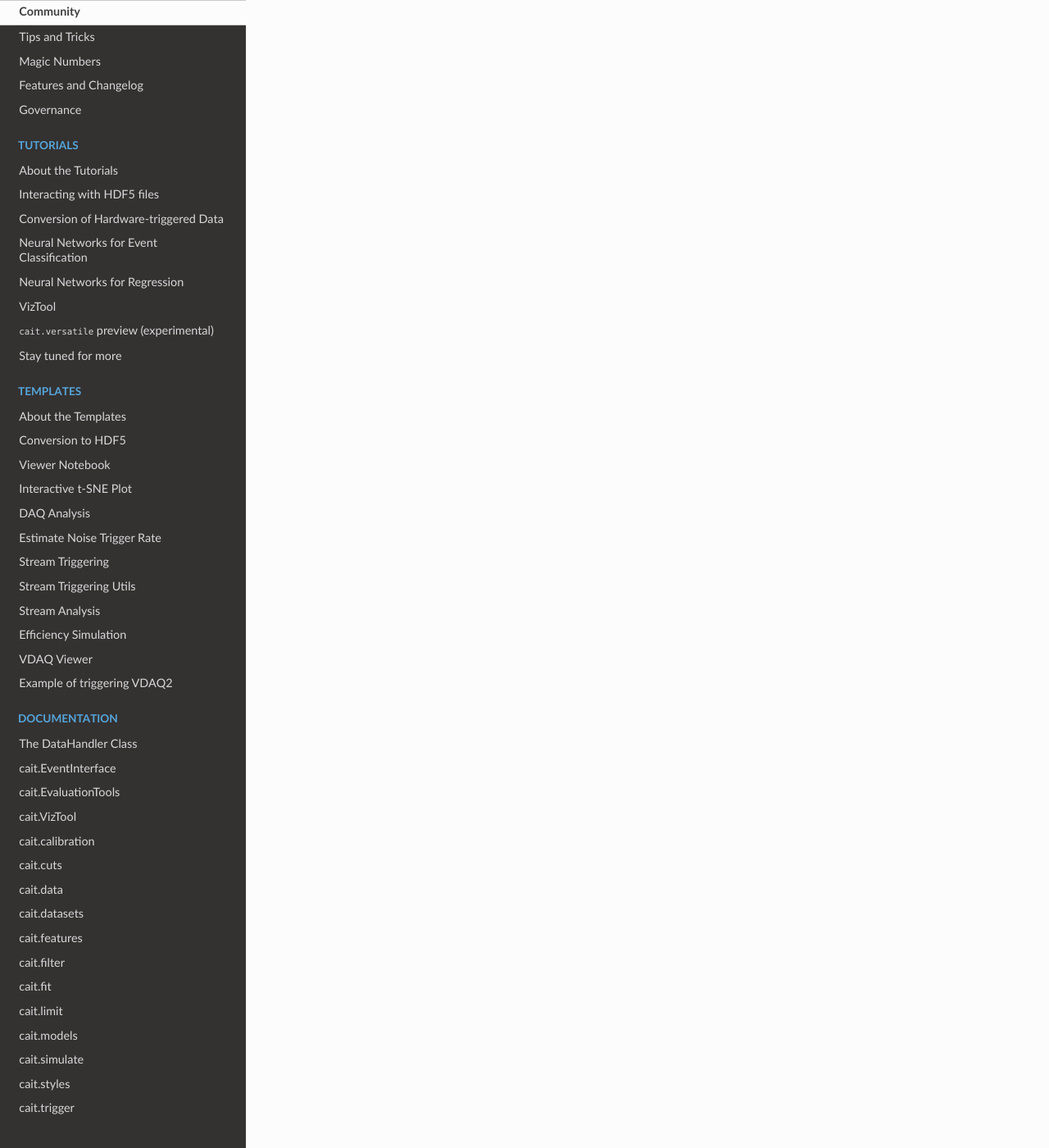
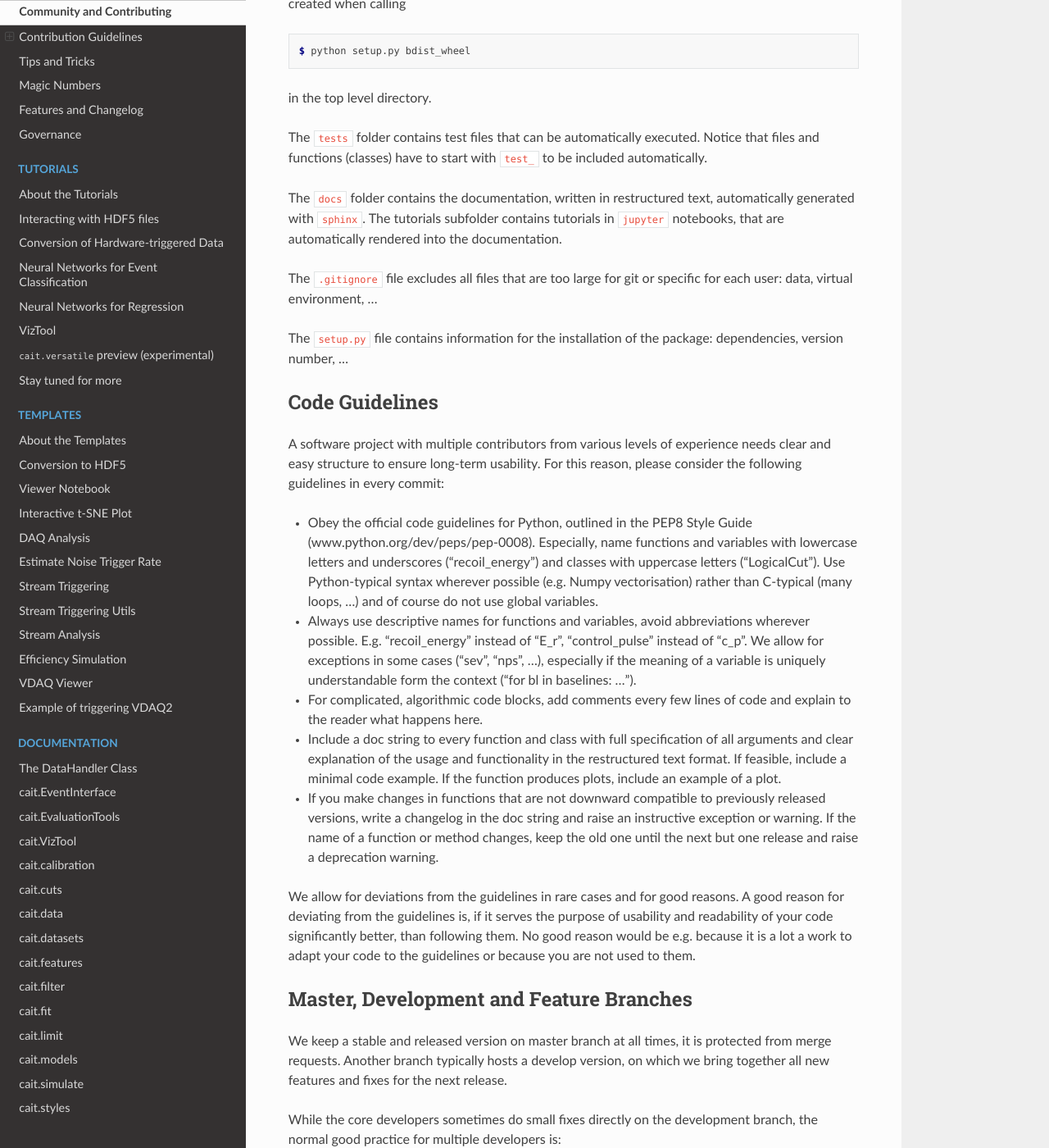
Before and after one commit to fewagner/cait, a Sphinx documentation site: the page built from docs/source/contributing.rst, in a window 1280 px wide and 1400 px high, scrolled down 1730 px. Shown: the whole window at 82% size. Built offline with Sphinx 7.4.7 and the Read the Docs theme 2.0.0, drawn with Linux system fonts in a browser that asks for light colours; pages that are not in the unit, such as notebooks, are missing from menus; some of the changed text lies outside the part shown.

Commit message:
update readme, contribution, start .toml

```diff
--- a/CONTRIBUTING.rst
+++ b/CONTRIBUTING.rst
@@ -1,10 +1,13 @@
-***********************
 Contribution Guidelines
-***********************
+=======================
+
+.. note::
+    Development of ``cait`` is done on a non-public gitlab server and the repository is merely mirrored to github (all branches from gitlab are automatically pushed to github but not vice-versa). If you have access to the gitlab repository, create and merge branches there only! To allow contribution to the public (github) repository, too, the develop branch is mirrored back to gitlab. To avoid conflicts, the develop branch is protected and you should **always coordinate** with a core maintainer when creating merge requests on github.
 
 The repository has the following structure:
 
 .. code::
+
     .
     +--cait/
     |  +--folder1/
@@ -36,16 +39,16 @@
 
 in the top level directory.
 
-The **tests** folder contains test files that can be automatically executed.
+The ``tests`` folder contains test files that can be automatically executed. Notice that files and functions (classes) have to start with ``test_`` to be included automatically.
 
-The **docs** folder contains the documentation, written in restructured text, automatically generated with Sphinx. The tutorials subfolder contains tutorials in Jupyter notebooks, that are automatically rendered into the documentation.
+The ``docs`` folder contains the documentation, written in restructured text, automatically generated with ``sphinx``. The tutorials subfolder contains tutorials in ``jupyter`` notebooks, that are automatically rendered into the documentation.
 
-The **.gitignore** file excludes all files that are too large for git or specific for each user: data, virtual environment, ...
+The ``.gitignore`` file excludes all files that are too large for git or specific for each user: data, virtual environment, ...
 
-The **setup.py** file contains information for the installation of the package: dependencies, version number, ...
+The ``setup.py`` file contains information for the installation of the package: dependencies, version number, ...
 
 Code Guidelines
-==================
+~~~~~~~~~~~~~~~
 
 A software project with multiple contributors from various levels of experience needs clear and easy structure to ensure long-term usability. For this reason, please consider the following guidelines in every commit:
 
@@ -62,7 +65,7 @@
 We allow for deviations from the guidelines in rare cases and for good reasons. A good reason for deviating from the guidelines is, if it serves the purpose of usability and readability of your code significantly better, than following them. No good reason would be e.g. because it is a lot a work to adapt your code to the guidelines or because you are not used to them.
 
 Master, Development and Feature Branches
-=============================================
+~~~~~~~~~~~~~~~~~~~~~~~~~~~~~~~~~~~~~~~~
 
 We keep a stable and released version on master branch at all times, it is protected from merge requests. Another branch typically hosts a develop version, on which we bring together all new features and fixes for the next release.
 
@@ -78,7 +81,7 @@
 Please keep as close as possible to this procedure. Keep your changes on the feature branch as close to the issue you defined to work on as possible. Merge the feature branch as soon as possible in the development branch, to avoid merge conflicts due to a drifted apart code base. You can find a very nice summary of the Git workflow in this blog post: https://nvie.com/posts/a-successful-git-branching-model/
 
 Wheel files
-==================
+~~~~~~~~~~~
 
 If you contribute to the code and push your changes, please also update the wheel file and push it. The wheel file can be updated with calling
 
--- a/cait/__init__.py
+++ b/cait/__init__.py
@@ -5,6 +5,8 @@
 from .viztool import VizTool
 from .limit import *
 from .resources import *
+
+__version__ = "1.2.1"
 
 __all__ = ['EventInterface',
            'DataHandler',
--- a/docs/source/contributing.rst
+++ b/docs/source/contributing.rst
@@ -1,8 +1,7 @@
-************
-Community
-************
+Community and Contributing
+==========================
 
-This page is to credit significant contributions to the Cait software package. Today, most contributions come from a small team at the Institute of High Energy Physics in Vienna and the CRESST/COSINUS collaborations. However, the project is still in an early stage and we are actively looking for people willing to contribute, especially also from diverse institutions and backgrounds. If you are interested in the software and motivated to contribute, please get in touch with one of our correspondents, listed below. For feature requests, please also get in touch or open an issue on GitLab/GitHub including the label "Feature Request" in its headline.
+This page is to credit significant contributions to the ``cait`` software package. Today, most contributions come from a small team at the Institute of High Energy Physics in Vienna and the CRESST/COSINUS collaborations. However, the project is still in an early stage and we are actively looking for people willing to contribute, especially also from diverse institutions and backgrounds. If you are interested in the software and motivated to contribute, please get in touch with one of our correspondents, listed below. For feature requests, please also get in touch or open an issue on GitLab/GitHub including the label "Feature Request" in its headline.
 
 Core developers (alphabetical list):
 
@@ -19,3 +18,7 @@
 - Daniel Schmiedmayer
 
 Currently all contributors are part of the CRESST and COSINUS collaborations.
+
+You want to contribute? Read the following
+
+.. include:: ../../CONTRIBUTING.rst
```
Also changed, not shown: other parts of CONTRIBUTING.rst (+2 -2 lines), README.rst (+8 -6 lines), docs/source/changelog.rst (+6 -7 lines), docs/source/installing.rst (+7 -6 lines), docs/source/magic.rst (+6 -7 lines), pyproject.toml (added, +45 -0 lines), .gitlab-ci.yml (added).
